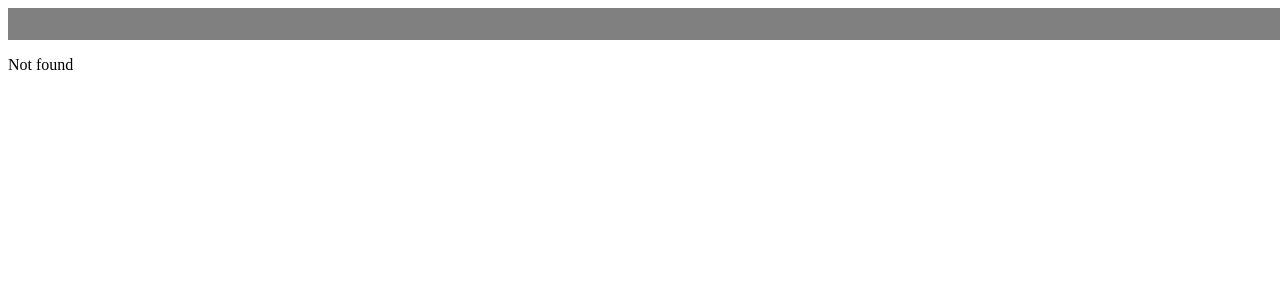
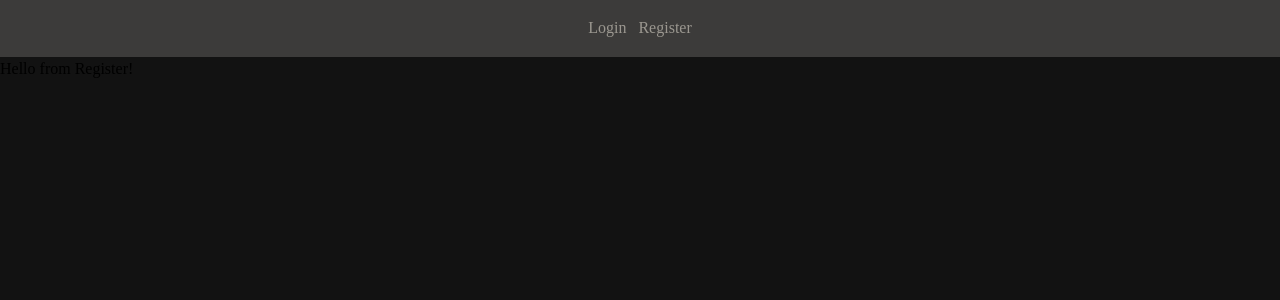
Before and after one commit to Kacper-Arendt/notes-web, a React (Vite) app: page /register in a window 1280 px wide. Shown: the top 300 px of the page. Built offline with nearby package versions, Linux system fonts and the light colour scheme.

Commit message:
feat add app header

```diff
--- a/src/App.tsx
+++ b/src/App.tsx
@@ -1,11 +1,8 @@
 import { createRouter, RouterProvider } from '@tanstack/react-router';
-
-// HOOKS
-import { useLangContext } from 'src/shared/internalization/langContext';
 
 // ROUTES
 import { useAuth } from 'src/features/auth/context/authContext';
-import { routeTree } from './routeTree.gen';
+import { routeTree } from 'src/routeTree.gen';
 
 const router = createRouter({
 	routeTree,
@@ -22,15 +19,9 @@ declare module '@tanstack/react-router' {
 }
 
 const App = () => {
-	const { onLangChange } = useLangContext();
-	console.log(onLangChange);
 	const auth = useAuth();
 
-	return (
-		<>
-			<RouterProvider router={router} context={{ auth }} />
-		</>
-	);
+	return <RouterProvider router={router} context={{ auth }} />;
 };
 
 export default App;
--- a/src/components/layout/AppLayout.tsx
+++ b/src/components/layout/AppLayout.tsx
@@ -3,6 +3,7 @@ import { ErrorBoundary } from 'react-error-boundary';
 
 // COMPONENTS
 import { FallbackError } from 'src/components/errors/FallbackError';
+import { Header } from 'src/components/layout/Header';
 
 // STYLES
 import s from 'src/components/layout/appLayout.module.css';
@@ -10,12 +11,7 @@ import s from 'src/components/layout/appLayout.module.css';
 export const AppLayout = ({ children }: { children: ReactNode }) => (
 	<ErrorBoundary FallbackComponent={FallbackError}>
 		<div className={s.appLayout}>
-			<ErrorBoundary FallbackComponent={FallbackError}>
-				<header className={s.header}>
-					{/* <HeaderNavigation /> */}
-					{/* <LanguageSelect /> */}
-				</header>
-			</ErrorBoundary>
+			<Header />
 
 			<ErrorBoundary FallbackComponent={FallbackError}>
 				<main className={s.main}>{children}</main>
--- /dev/null
+++ b/src/components/layout/Header.tsx
@@ -0,0 +1,41 @@
+import { ErrorBoundary } from 'react-error-boundary';
+import { Link } from '@tanstack/react-router';
+
+// COMPONENTS
+import { FallbackError } from 'src/components/errors/FallbackError';
+
+// HOOKS
+import { useAuth } from 'src/features/auth/context/authContext';
+
+// STYLES
+import s from 'src/components/layout/appLayout.module.css';
+
+const routes = [
+	// PROTECTED
+	{ to: '/', title: 'Notes', protected: true },
+	{ to: 'tasks', title: 'Tasks', protected: true },
+
+	// PUBLIC
+	{ to: 'login', title: 'Login', protected: false },
+	{ to: 'register', title: 'Register', protected: false },
+];
+
+export const Header = () => {
+	const { isAuthenticated } = useAuth();
+
+	return (
+		<ErrorBoundary FallbackComponent={FallbackError}>
+			<header className={s.header}>
+				<nav className={s.headerNav}>
+					{routes
+						.filter((el) => el.protected === isAuthenticated)
+						.map(({ to, title }) => (
+							<Link to={to} key={to} className={s.navLink}>
+								{title}
+							</Link>
+						))}
+				</nav>
+			</header>
+		</ErrorBoundary>
+	);
+};
--- a/src/components/layout/appLayout.module.css
+++ b/src/components/layout/appLayout.module.css
@@ -8,8 +8,31 @@
 .header{
 	width: 100%;
 	padding: 1rem 0.5rem;
-	background-color: grey;
+	background-color: #3C3B3A;
+
+	display: flex;
+	align-items: center;
+	justify-content: center;
 }
+
+.headerNav{
+	display: flex;
+	align-items: center;
+	justify-content: center;
+	gap: 0.75rem;
+}
+
+.navLink{
+	color: hsla(42, 67%, 94%, 0.5);
+	font-size: 1rem;
+	border-bottom: 1px solid transparent;
+}
+
+.navLink[data-status='active']{
+	color: hsla(42, 67%, 94%, 1);
+	border-bottom-color: currentcolor;
+}
+
 .main{
 	flex: 1;
 	overflow: auto;
--- a/src/app.css
+++ b/src/main.css
@@ -42,5 +42,64 @@
     --main-padding: var(--padding-small);
     --main-radius: var(--border-radius-small);
 
-    --bodyColor: #121212;
+    --backgroundColor: #121212;
 }
+
+/* RESET */
+body {
+    line-height: 1.5;
+    -webkit-font-smoothing: antialiased;
+    background-color: var(--backgroundColor);
+}
+
+*,
+*::before,
+*::after {
+    box-sizing: border-box;
+}
+
+* {
+    margin: 0;
+    line-height: 1.5;
+}
+
+html,
+body,
+#root {
+    height: 100%;
+}
+
+button {
+    cursor: pointer;
+}
+
+img,
+picture,
+video,
+canvas,
+svg {
+    display: block;
+    max-width: 100%;
+}
+
+input,
+button,
+textarea,
+select {
+    font: inherit;
+}
+
+a {
+    color: inherit;
+    text-decoration: none;
+}
+
+p,
+h1,
+h2,
+h3,
+h4,
+h5,
+h6 {
+    overflow-wrap: break-word;
+}
--- a/src/main.tsx
+++ b/src/main.tsx
@@ -1,6 +1,7 @@
 import { createRoot } from 'react-dom/client';
 import { AppProviders } from 'src/providers/AppProviders';
 import App from 'src/App';
+import 'src/main.css';
 
 const container = document.getElementById('root');
 
--- a/src/routeTree.gen.ts
+++ b/src/routeTree.gen.ts
@@ -16,9 +16,11 @@ import { Route as rootRoute } from './routes/__root'
 import { Route as publicImport } from './routes/__public'
 import { Route as authImport } from './routes/__auth'
 import { Route as authIndexImport } from './routes/__auth.index'
+import { Route as authTasksImport } from './routes/__auth.tasks'
 
 // Create Virtual Routes
 
+const publicRegisterLazyImport = createFileRoute('/__public/register')()
 const publicLoginLazyImport = createFileRoute('/__public/login')()
 
 // Create/Update Routes
@@ -38,12 +40,24 @@ const authIndexRoute = authIndexImport.update({
   getParentRoute: () => authRoute,
 } as any)
 
+const publicRegisterLazyRoute = publicRegisterLazyImport
+  .update({
+    path: '/register',
+    getParentRoute: () => publicRoute,
+  } as any)
+  .lazy(() => import('./routes/__public.register.lazy').then((d) => d.Route))
+
 const publicLoginLazyRoute = publicLoginLazyImport
   .update({
     path: '/login',
     getParentRoute: () => publicRoute,
   } as any)
   .lazy(() => import('./routes/__public.login.lazy').then((d) => d.Route))
+
+const authTasksRoute = authTasksImport.update({
+  path: '/tasks',
+  getParentRoute: () => authRoute,
+} as any)
 
 // Populate the FileRoutesByPath interface
 
@@ -57,8 +71,16 @@ declare module '@tanstack/react-router' {
       preLoaderRoute: typeof publicImport
       parentRoute: typeof rootRoute
     }
+    '/__auth/tasks': {
+      preLoaderRoute: typeof authTasksImport
+      parentRoute: typeof authImport
+    }
     '/__public/login': {
       preLoaderRoute: typeof publicLoginLazyImport
+      parentRoute: typeof publicImport
+    }
+    '/__public/register': {
+      preLoaderRoute: typeof publicRegisterLazyImport
       parentRoute: typeof publicImport
     }
     '/__auth/': {
@@ -71,8 +93,8 @@ declare module '@tanstack/react-router' {
 // Create and export the route tree
 
 export const routeTree = rootRoute.addChildren([
-  authRoute.addChildren([authIndexRoute]),
-  publicRoute.addChildren([publicLoginLazyRoute]),
+  authRoute.addChildren([authTasksRoute, authIndexRoute]),
+  publicRoute.addChildren([publicLoginLazyRoute, publicRegisterLazyRoute]),
 ])
 
 /* prettier-ignore-end */
--- /dev/null
+++ b/src/routes/__auth.tasks.tsx
@@ -0,0 +1,11 @@
+import { createFileRoute } from '@tanstack/react-router';
+
+const Tasks = () => (
+	<div className="p-2">
+		<h3>Welcome Tasks!</h3>
+	</div>
+);
+
+export const Route = createFileRoute('/__auth/tasks')({
+	component: Tasks,
+});
--- /dev/null
+++ b/src/routes/__public.register.lazy.tsx
@@ -0,0 +1,7 @@
+import { createLazyFileRoute } from '@tanstack/react-router';
+
+const Register = () => <div className="p-2">Hello from Register!</div>;
+
+export const Route = createLazyFileRoute('/__public/register')({
+	component: Register,
+});
```
